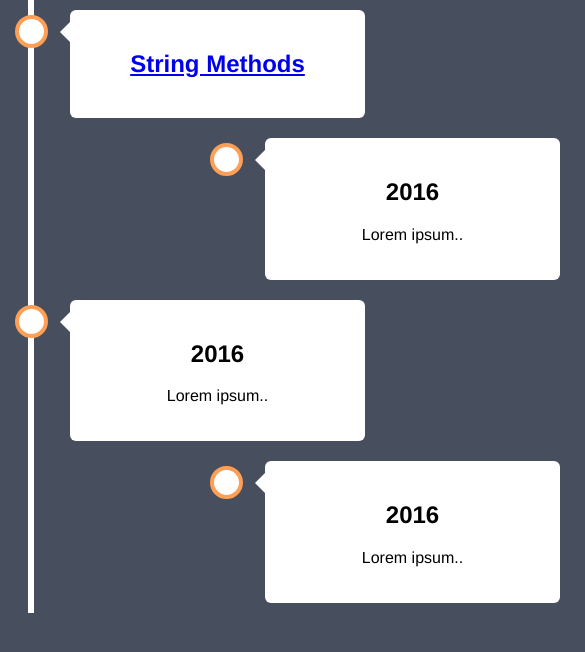
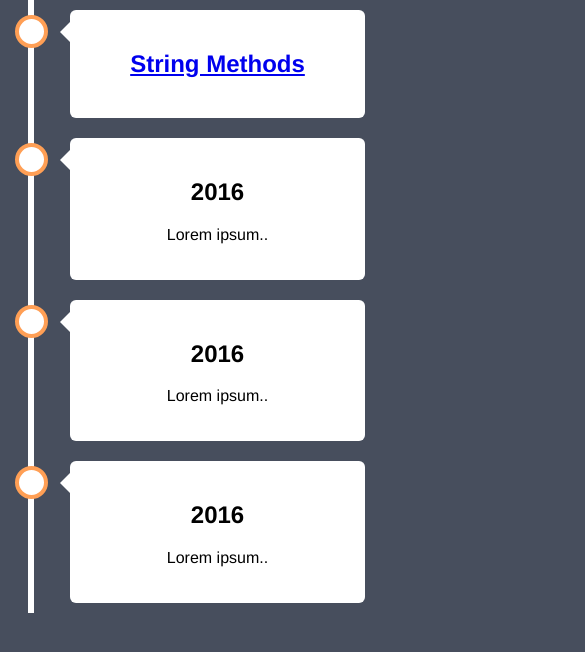
Before and after one commit to akslucky619/javaScript-methods-project, a React (Create React App) app: page / in a window 390 px wide. Shown: the top 652 px of the page, 585 px wide, since content can reach past the window. Built offline with nearby package versions, Linux system fonts and the light colour scheme.

Commit message:
methods page html

```diff
--- a/src/Main.css
+++ b/src/Main.css
@@ -134,12 +134,12 @@
     }
 
   /* Make sure all circles are at the same spot */
-    .container:nth-child(odd)::after, .container:nth-child(even)::after {
+    .left::after, .right::after {
       left: 15px;
     }
 
   /* Make all right containers behave like the left ones */
-  .container:nth-child(even){
-    left: 50%;
+    .right {
+      left: 0%;
+    }
   }
-  }
```
